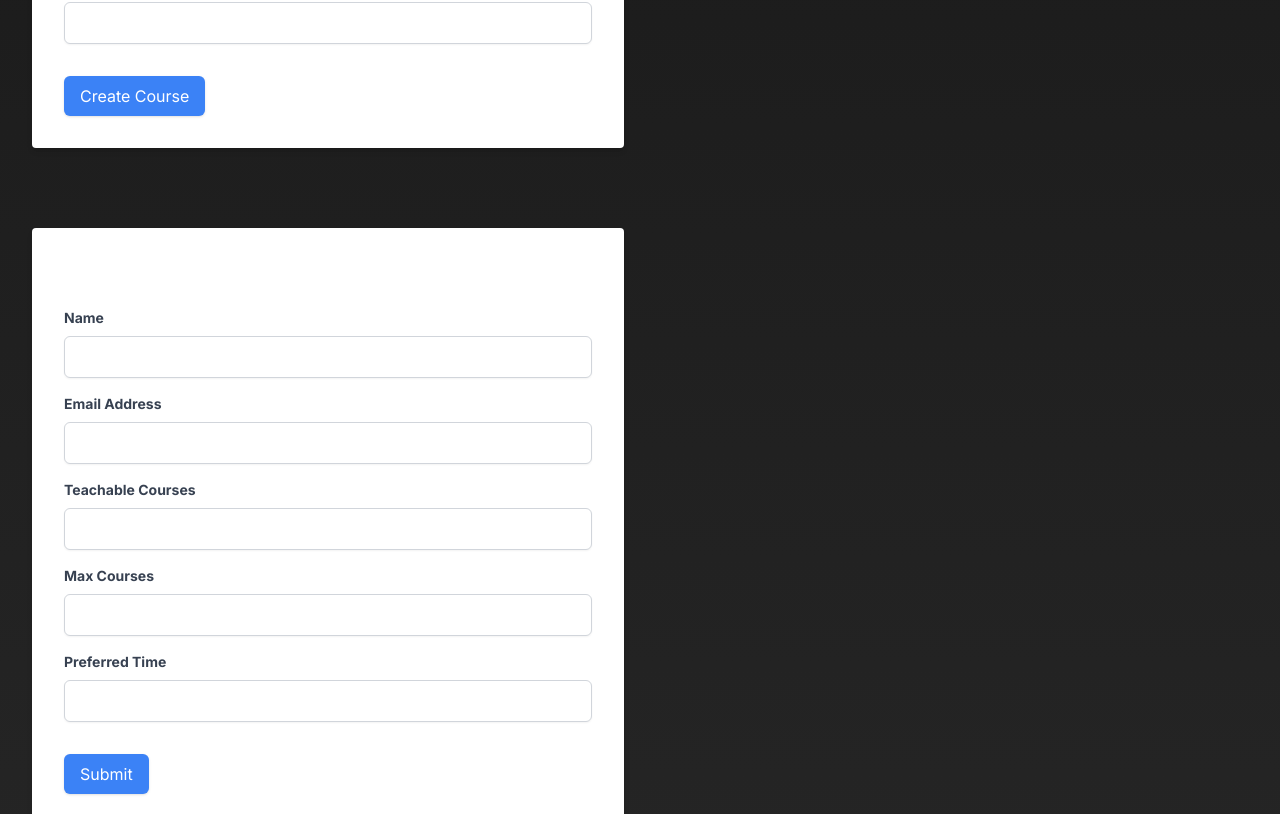
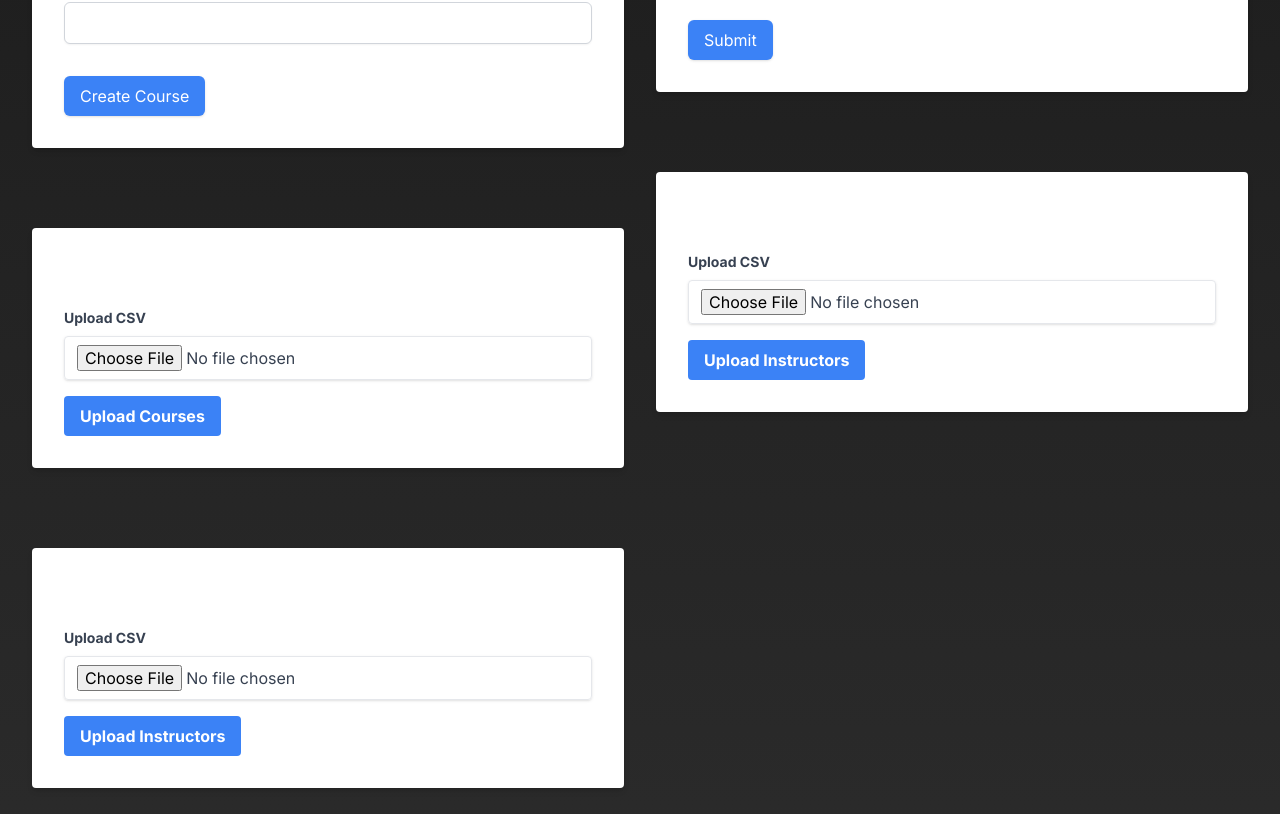
Before and after one commit to BiTheDev/Course_Planning, a Next.js app: page /settings in a window 1280 px wide. Shown: the part 626-1440 px from the top of the page. Built offline with nearby package versions, Linux system fonts and the light colour scheme; no server answers; the database is empty.

Commit message:
sync w/ sections and settings

```diff
--- a/app/program-overview/page.jsx
+++ b/app/program-overview/page.jsx
@@ -29,7 +29,6 @@ const MajorOverview = () => {
   const handleSemesterChange = (selectedSemesterId) => {
     console.log(selectedSemesterId);
   };
-
 
   return (
     <MainLayout>
--- a/app/section-management/page.js
+++ b/app/section-management/page.js
@@ -44,19 +44,17 @@ const SectionManagement = () => {
             handleProgramChange={handleProgramChange}
           />
         );
+
       case "addCourseToSemester":
         return <AddCourseToSemesterForm />;
-        case "addInstructorToCourses":
+      case "addInstructorToCourses":
         return <AddInstructorToCourseForm/>;
-        case "createSection":
-        return <p>Create section form goes here</p>;
       case "courseList":
-        return <p>course list</p>;
+        return <SemesterCourseList/>;
+      case "instructorList":
+        return <SemesterInstructorList />;
       case "sectionInfo":
         return <p>section info</p>;
-      case "instructorList":
-        return <SemesterInstructorList />;
-
       default:
         return null;
     }
@@ -97,12 +95,6 @@ const SectionManagement = () => {
                 Add Instructor To Courses
               </button>
               <button
-                className={tabClass("createSection")}
-                onClick={() => setActiveTab("createSection")}
-              >
-                Create Section
-              </button>
-              <button
                 className={tabClass("courseList")}
                 onClick={() => setActiveTab("courseList")}
               >
--- a/app/settings/page.jsx
+++ b/app/settings/page.jsx
@@ -22,12 +22,14 @@ const Settings = () => {
           <div className="flex-1 mb-8 md:mb-0">
             <CreateProgramForm onProgramCreated={afterCreateProgram} />
             <CreateCourseForm />
-            <CreateInstructorForm />
             <UploadCourseFileForm />
             <UploadInstructorFileForm />
           </div>
           {/* Group ProgramDropdown and CreateSemesterForm together in a flex column */}
-          <div className="flex-1 mb-8 md:mb-0 flex flex-col"></div>
+          <div className="flex-1 mb-8 md:mb-0 flex flex-col">
+            <CreateInstructorForm />
+            <UploadInstructorFileForm />
+          </div>
         </div>
       </div>
     </MainLayout>
```
